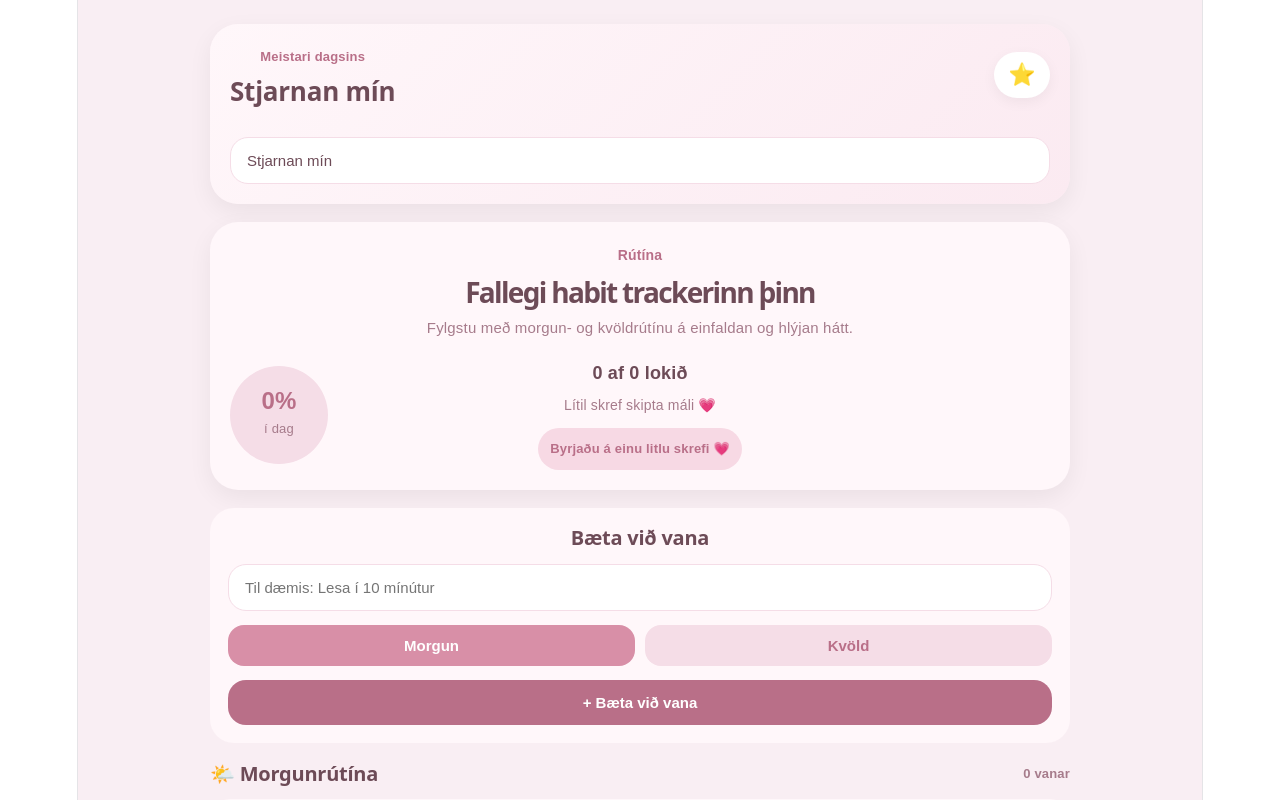
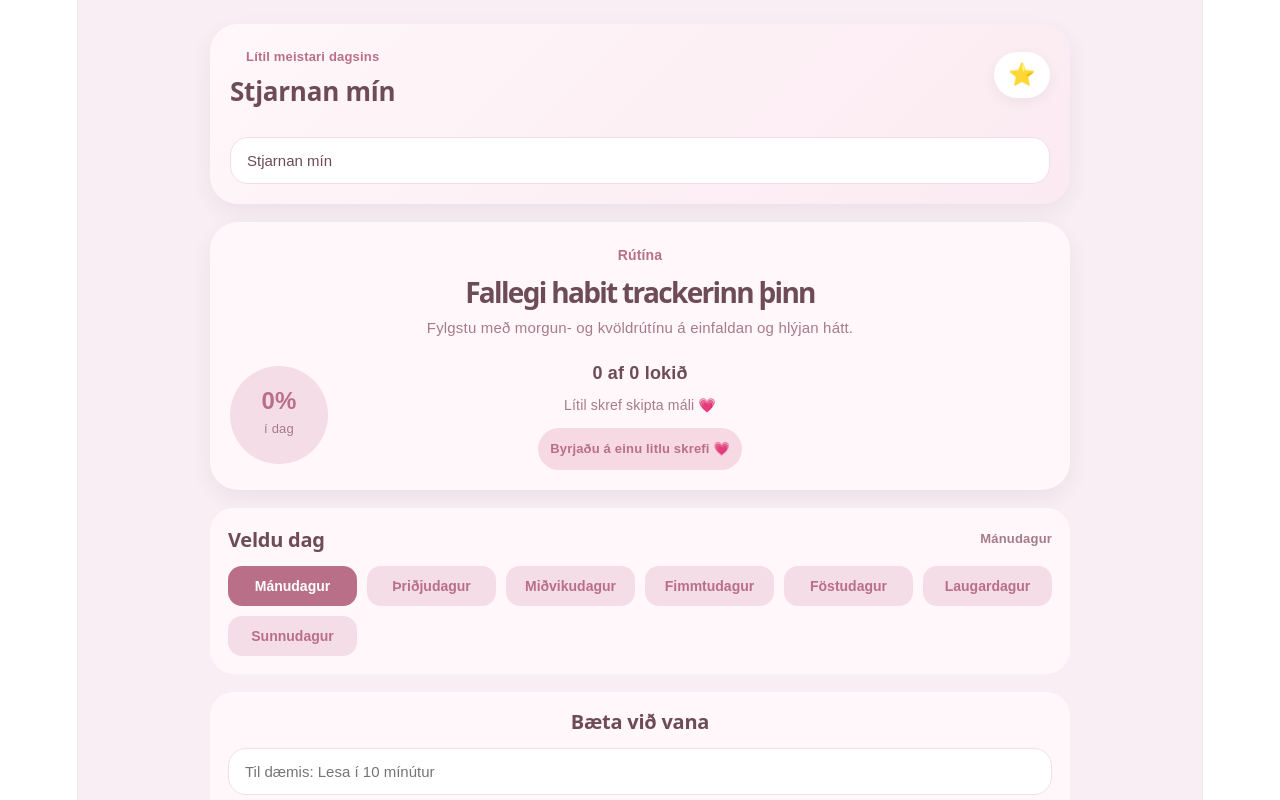
Before and after one commit to jokib82-gif/rutina, a React (Vite) app: page / in a window 1280 px wide. Shown: the top 800 px of the page. Built offline with nearby package versions, Linux system fonts and the light colour scheme.

Commit message:
Fix App.jsx build error

```diff
--- a/src/App.jsx
+++ b/src/App.jsx
@@ -24,9 +24,21 @@ export default function App() {
   const [childName, setChildName] = useState(() => localStorage.getItem('childName') || 'Stjarnan mín');
   const [showCelebration, setShowCelebration] = useState(false);
   const [deferredPrompt, setDeferredPrompt] = useState(null);
+  const daysOfWeek = ['Mánudagur', 'Þriðjudagur', 'Miðvikudagur', 'Fimmtudagur', 'Föstudagur', 'Laugardagur', 'Sunnudagur'];
+
+  const createEmptyWeeklyNotes = () =>
+    daysOfWeek.reduce(
+      (acc, day) => ({
+        ...acc,
+        [day]: { morgun: '', kvöld: '' },
+      }),
+      {}
+    );
+
+  const [selectedDay, setSelectedDay] = useState(() => localStorage.getItem('selectedDay') || 'Mánudagur');
   const [routineNotes, setRoutineNotes] = useState(() => {
     const saved = localStorage.getItem('routineNotes');
-    return saved ? JSON.parse(saved) : { morgun: '', kvöld: '' };
+    return saved ? JSON.parse(saved) : createEmptyWeeklyNotes();
   });
 
   useEffect(() => {
@@ -40,6 +52,10 @@ export default function App() {
   useEffect(() => {
     localStorage.setItem('childName', childName);
   }, [childName]);
+
+  useEffect(() => {
+    localStorage.setItem('selectedDay', selectedDay);
+  }, [selectedDay]);
 
   useEffect(() => {
     const handleBeforeInstallPrompt = (event) => {
@@ -114,7 +130,10 @@ export default function App() {
   const updateRoutineNote = (time, text) => {
     setRoutineNotes((current) => ({
       ...current,
-      [time]: text,
+      [selectedDay]: {
+        ...(current[selectedDay] || { morgun: '', kvöld: '' }),
+        [time]: text,
+      },
     }));
   };
 
@@ -211,7 +230,7 @@ export default function App() {
           <section style={styles.profileCard}>
             <div style={styles.profileTopRow}>
               <div>
-                <div style={styles.profileLabel}>Meistari dagsins</div>
+                <div style={styles.profileLabel}>Lítil meistari dagsins</div>
                 <h2 style={styles.profileTitle}>{childName || 'Stjarnan mín'}</h2>
               </div>
               <div style={styles.starBadge}>{renderRewardStars()}</div>
@@ -253,6 +272,29 @@ export default function App() {
                 <div style={styles.progressText}>Lítil skref skipta máli 💗</div>
                 <div style={styles.rewardPill}>{rewardMessage}</div>
               </div>
+            </div>
+          </section>
+
+          <section style={styles.dayPickerCard}>
+            <div style={styles.sectionHeader}>
+              <h2 style={styles.sectionTitle}>Veldu dag</h2>
+              <div style={styles.countText}>{selectedDay}</div>
+            </div>
+
+            <div style={styles.daysGrid}>
+              {daysOfWeek.map((day) => (
+                <button
+                  key={day}
+                  type="button"
+                  style={{
+                    ...styles.dayButton,
+                    ...(selectedDay === day ? styles.dayButtonActive : {}),
+                  }}
+                  onClick={() => setSelectedDay(day)}
+                >
+                  {day}
+                </button>
+              ))}
             </div>
           </section>
 
@@ -323,7 +365,7 @@ export default function App() {
               <textarea
                 style={styles.noteInput}
                 placeholder="Til dæmis: Vakna, drekka vatn, gera húðumhirðu, lesa í 10 mínútur..."
-                value={routineNotes.morgun}
+                value={(routineNotes[selectedDay] || { morgun: '', kvöld: '' }).morgun}
                 onChange={(e) => updateRoutineNote('morgun', e.target.value)}
               />
             </div>
@@ -342,7 +384,7 @@ export default function App() {
               <textarea
                 style={styles.noteInput}
                 placeholder="Til dæmis: Slökkva á skjám, fara í sturtu, skrifa dagbók, fara snemma að sofa..."
-                value={routineNotes.kvöld}
+                value={(routineNotes[selectedDay] || { morgun: '', kvöld: '' }).kvöld}
                 onChange={(e) => updateRoutineNote('kvöld', e.target.value)}
               />
             </div>
@@ -540,6 +582,31 @@ const styles = {
     alignItems: 'center',
     gap: '12px',
     flexWrap: 'wrap',
+  },
+  dayPickerCard: {
+    background: pink.card,
+    borderRadius: '24px',
+    padding: '18px',
+  },
+  daysGrid: {
+    display: 'grid',
+    gridTemplateColumns: 'repeat(auto-fit, minmax(120px, 1fr))',
+    gap: '10px',
+    marginTop: '14px',
+  },
+  dayButton: {
+    background: pink.soft,
+    color: pink.primaryDark,
+    borderRadius: '14px',
+    padding: '12px 10px',
+    border: 'none',
+    cursor: 'pointer',
+    fontWeight: 700,
+    fontSize: '14px',
+  },
+  dayButtonActive: {
+    background: pink.primaryDark,
+    color: pink.white,
   },
   sectionTitle: {
     margin: 0,
```
